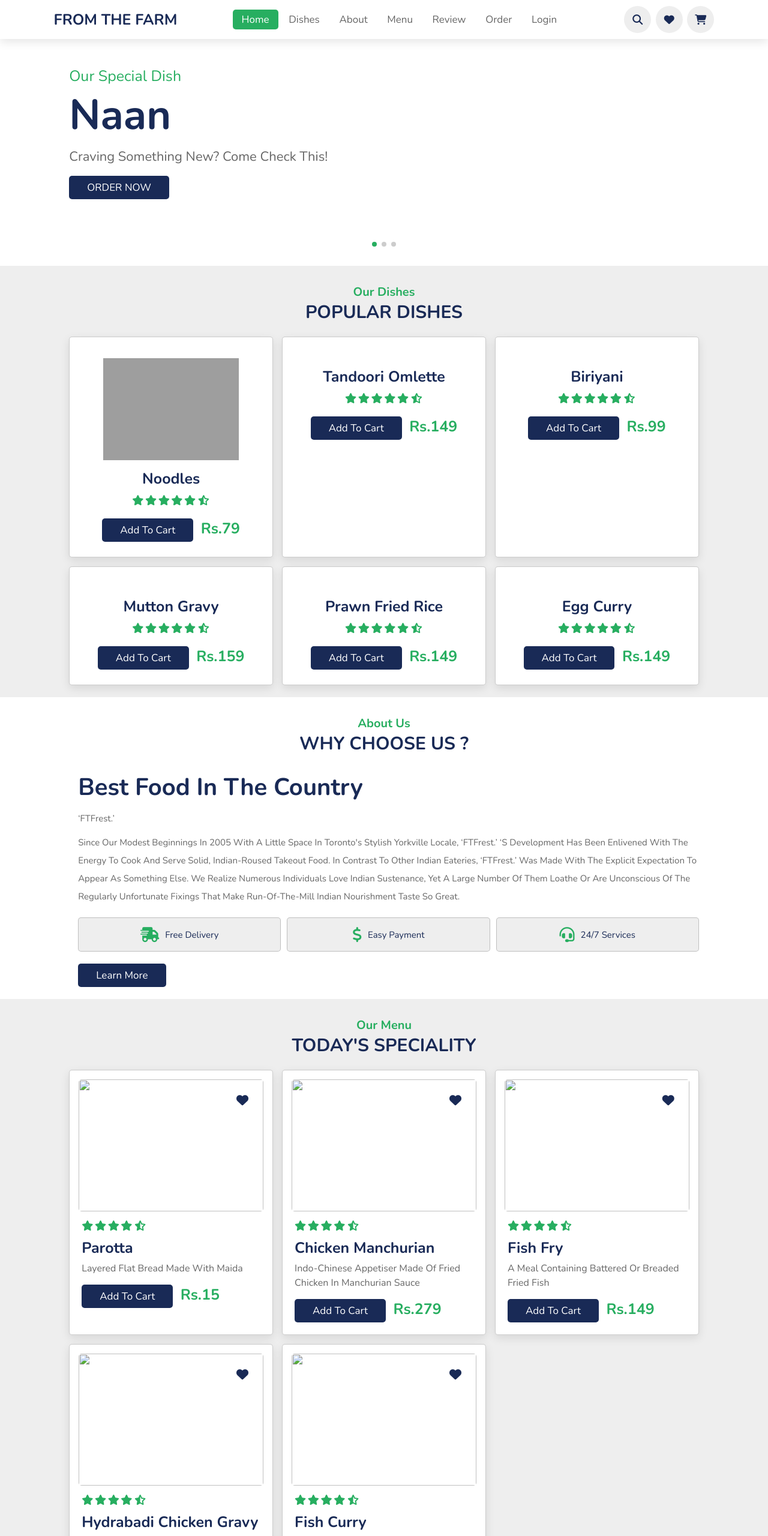
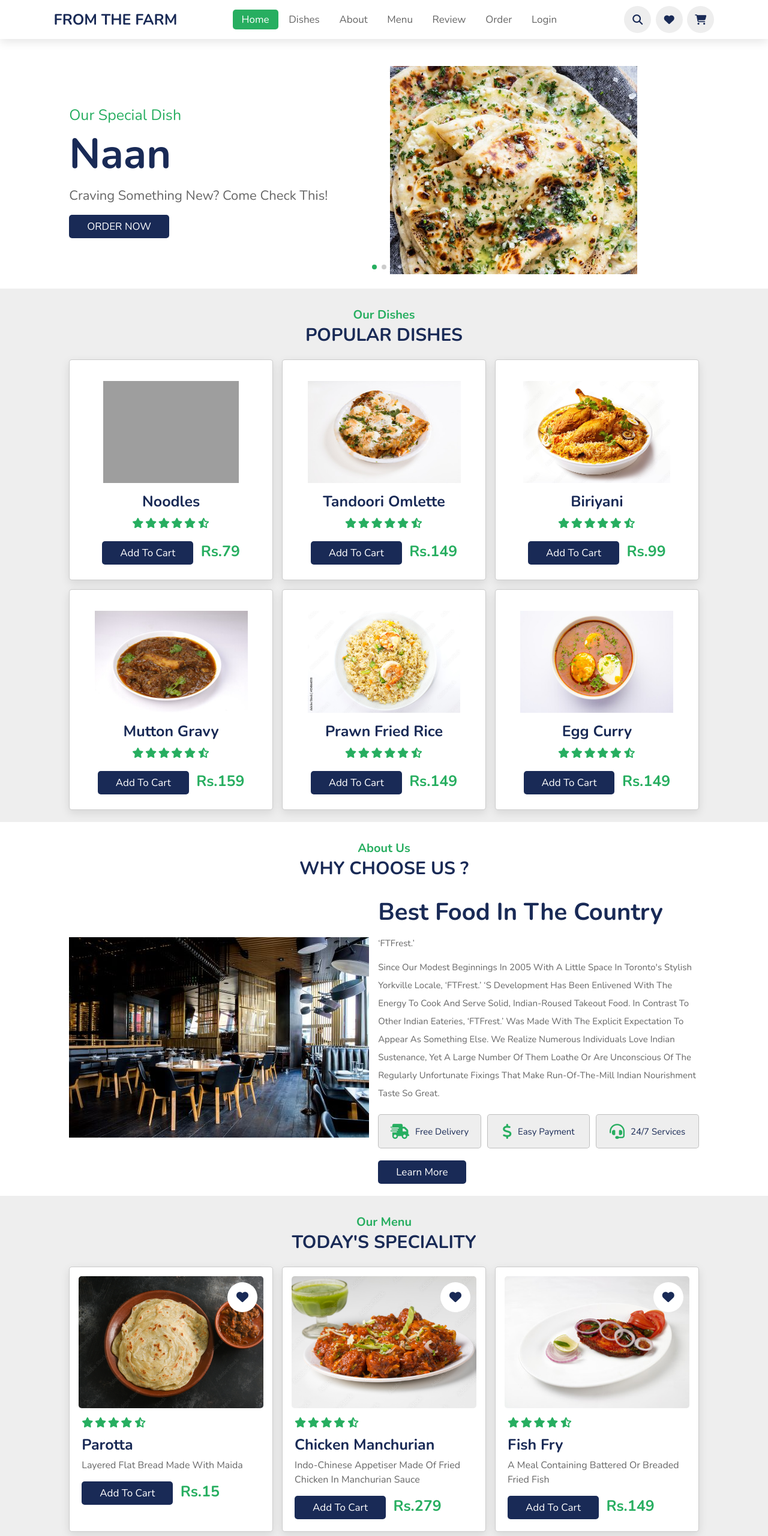
Before and after one commit to DeepthiShiv/restaurant-website, a plain HTML site: page index.html in a window 1280 px wide. Shown: the top 2560 px of the page at 60% size. Drawn offline with nearby package versions, Linux system fonts and the light colour scheme; grey boxes are pictures that could not be loaded.

Commit message:
updating index.html

```diff
--- a/index.html
+++ b/index.html
@@ -4,10 +4,7 @@
     <meta charset="UTF-8">
     <meta http-equiv="X-UA-Compatible" content="IE=edge">
     <meta name="viewport" content="width=device-width, initial-scale=1.0">
-    <title>HOTEL WEBSITE
-
-            `
-    </title>
+    <title>HOTEL WEBSITE </title>
 
     <link rel="stylesheet" href="https://unpkg.com/swiper/swiper-bundle.min.css" />
     <link rel="stylesheet" href="style.css">
@@ -54,7 +51,7 @@
                     <a href="#" class="btn">ORDER NOW</a>
                 </div>
                 <div class="image">
-                    <img src="naan.jpg" alt="">
+                    <img src="images/naan.jpg" alt="">
                 </div>
             </div>
             <div class="swiper-slide slide">
@@ -66,7 +63,7 @@
                     <a href="#" class="btn">ORDER NOW</a>
                 </div>
                 <div class="image">
-                    <img src="chicken.jpg" alt="">
+                    <img src="images/chicken.jpg" alt="">
                 </div>
             </div>
             <div class="swiper-slide slide">
@@ -78,7 +75,7 @@
                     <a href="#" class="btn">ORDER NOW</a>
                 </div>
                 <div class="image">
-                    <img src="paneer.jpg" alt="">
+                    <img src="images/paneer.jpg" alt="">
                 </div>
             </div>
         </div>
@@ -95,7 +92,7 @@
         <div class="box">
             <a href="#" class="fas fa-heart"></a>
             <a href="#" class="fas fa-eye"></a>
-            <img src="noodles.jpg" alt="">
+            <img src="images/noodles.jpg" alt="">
             <h3>Noodles</h3>
             <div class="stars">
                 <i class="fas fa-star"></i>
@@ -111,7 +108,7 @@
         <div class="box">
             <a href="#" class="fas fa-heart"></a>
             <a href="#" class="fas fa-eye"></a>
-            <img src="tandooriomlette.jpg" alt="">
+            <img src="images/tandooriomlette.jpg" alt="">
             <h3>Tandoori Omlette</h3>
             <div class="stars">
                 <i class="fas fa-star"></i>
@@ -127,7 +124,7 @@
         <div class="box">
             <a href="#" class="fas fa-heart"></a>
             <a href="#" class="fas fa-eye"></a>
-            <img src="biriyani.jpeg" alt="">
+            <img src="images/biriyani.jpeg" alt="">
             <h3>Biriyani</h3>
             <div class="stars">
                 <i class="fas fa-star"></i>
@@ -143,7 +140,7 @@
         <div class="box">
             <a href="#" class="fas fa-heart"></a>
             <a href="#" class="fas fa-eye"></a>
-            <img src="muttongravy.jpg" alt="">
+            <img src="images/muttongravy.jpg" alt="">
             <h3>Mutton Gravy</h3>
             <div class="stars">
                 <i class="fas fa-star"></i>
@@ -159,7 +156,7 @@
         <div class="box">
             <a href="#" class="fas fa-heart"></a>
             <a href="#" class="fas fa-eye"></a>
-            <img src="prawnrice.jpeg" alt="">
+            <img src="images/prawnrice.jpeg" alt="">
             <h3>Prawn Fried Rice</h3>
             <div class="stars">
                 <i class="fas fa-star"></i>
@@ -175,7 +172,7 @@
         <div class="box">
             <a href="#" class="fas fa-heart"></a>
             <a href="#" class="fas fa-eye"></a>
-            <img src="eggcurry.jpg" alt="">
+            <img src="images/eggcurry.jpg" alt="">
             <h3>Egg Curry</h3>
             <div class="stars">
                 <i class="fas fa-star"></i>
@@ -199,7 +196,7 @@
 
     <div class="row">
         <div class="img">
-            <img src="ambience.jpg" alt="">
+            <img src="images/ambience.jpg" alt="">
         </div>
 
         <div class="content">
@@ -238,7 +235,7 @@
     <div class="box-container">
         <div class="box">
             <div class="image">
-                <img src="parotta.jpeg" alt="">
+                <img src="images/parotta.jpeg" alt="">
                 <a href="#" class="fas fa-heart"></a>
             </div>
             <div class="content">
@@ -258,7 +255,7 @@
         </div>
             <div class="box">
                 <div class="image">
-                    <img src="chickenmanchurian.jpeg" alt="">
+                    <img src="images/chickenmanchurian.jpeg" alt="">
                     <a href="#" class="fas fa-heart"></a>
                 </div>
                 <div class="content">
@@ -278,7 +275,7 @@
            </div>
         <div class="box">
             <div class="image">
-                <img src="fishfry.jpg" alt="">
+                <img src="images/fishfry.jpg" alt="">
                 <a href="#" class="fas fa-heart"></a>
             </div>
             <div class="content">
@@ -298,7 +295,7 @@
        </div>
        <div class="box">
                <div class="image">
-                  <img src="hydrabadichickengravy.jpg" alt="">
+                  <img src="images/hydrabadichickengravy.jpg" alt="">
                   <a href="#" class="fas fa-heart"></a>
                </div>
            <div class="content">
@@ -318,7 +315,7 @@
         </div>
   <div class="box">
     <div class="image">
-        <img src="fishcurry.jpg" alt="">
+        <img src="images/fishcurry.jpg" alt="">
         <a href="#" class="fas fa-heart"></a>
     </div>
     <div class="content">
@@ -347,7 +344,7 @@
             <div class="swiper-slide slide">
                 <i class="fas fa-quote-right"></i>
                 <div class="user">
-                    <img src="pic-1.jpg" alt="">
+                    <img src="images/pic-1.jpg" alt="">
                     <div class="user-info">
                         <h3>Siya Ramakrishnan</h3>
                         <div class="stars">
@@ -367,7 +364,7 @@
             <div class="swiper-slide slide">
                 <i class="fas fa-quote-right"></i>
                 <div class="user">
-                    <img src="pic-2.jpg" alt="">
+                    <img src="images/pic-2.jpg" alt="">
                     <div class="user-info">
                         <h3>Deepthi</h3>
                         <div class="stars">
@@ -386,7 +383,7 @@
             <div class="swiper-slide slide">
                 <i class="fas fa-quote-right"></i>
                 <div class="user">
-                    <img src="pic-3.jpg" alt="">
+                    <img src="images/pic-3.jpg" alt="">
                     <div class="user-info">
                         <h3>Rubasri</h3>
                         <div class="stars">
@@ -406,7 +403,7 @@
             <div class="swiper-slide slide">
                 <i class="fas fa-quote-right"></i>
                 <div class="user">
-                    <img src="pic-4.jpg" alt="">
+                    <img src="images/pic-4.jpg" alt="">
                     <div class="user-info">
                         <h3>Shyam</h3>
                         <div class="stars">
```
